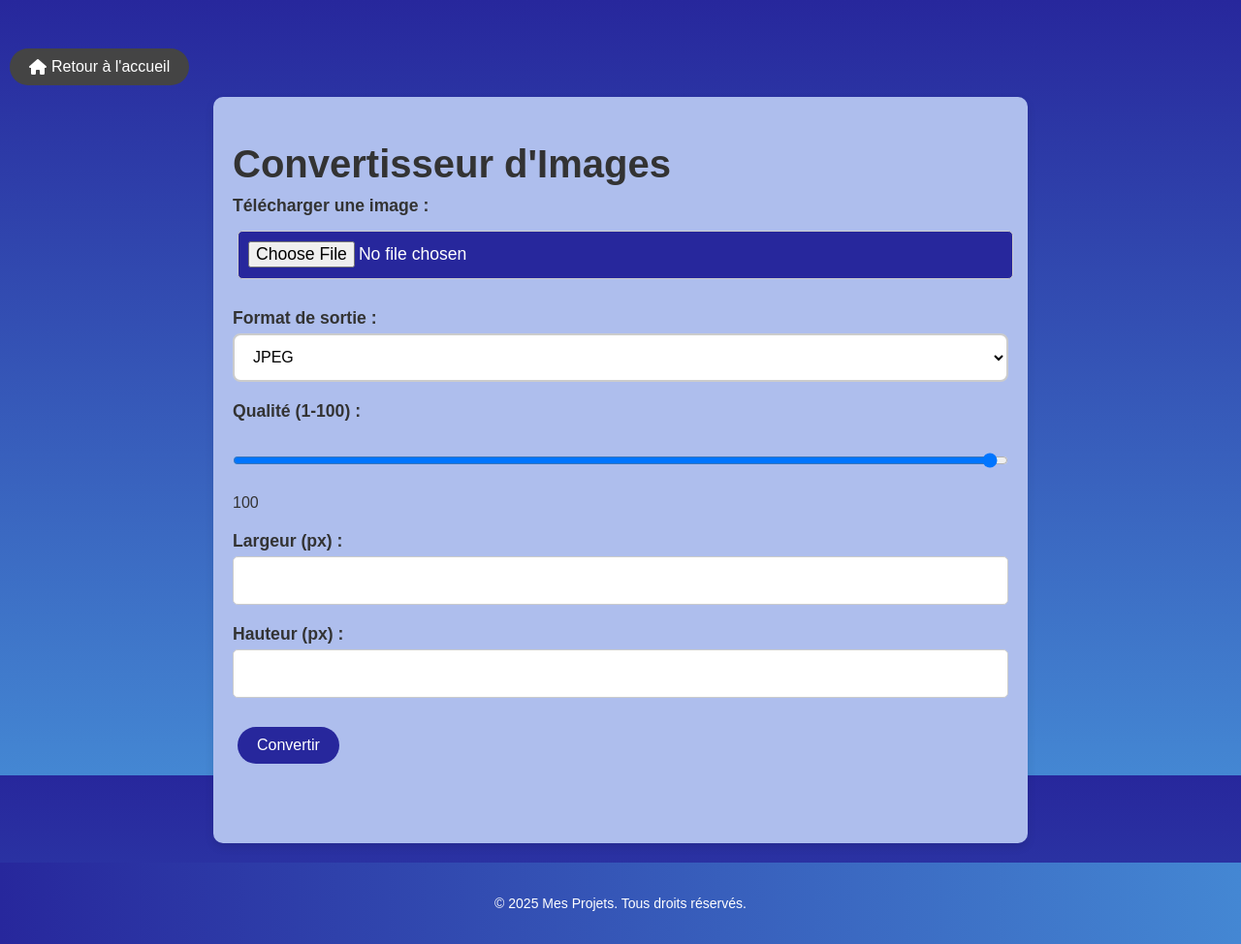
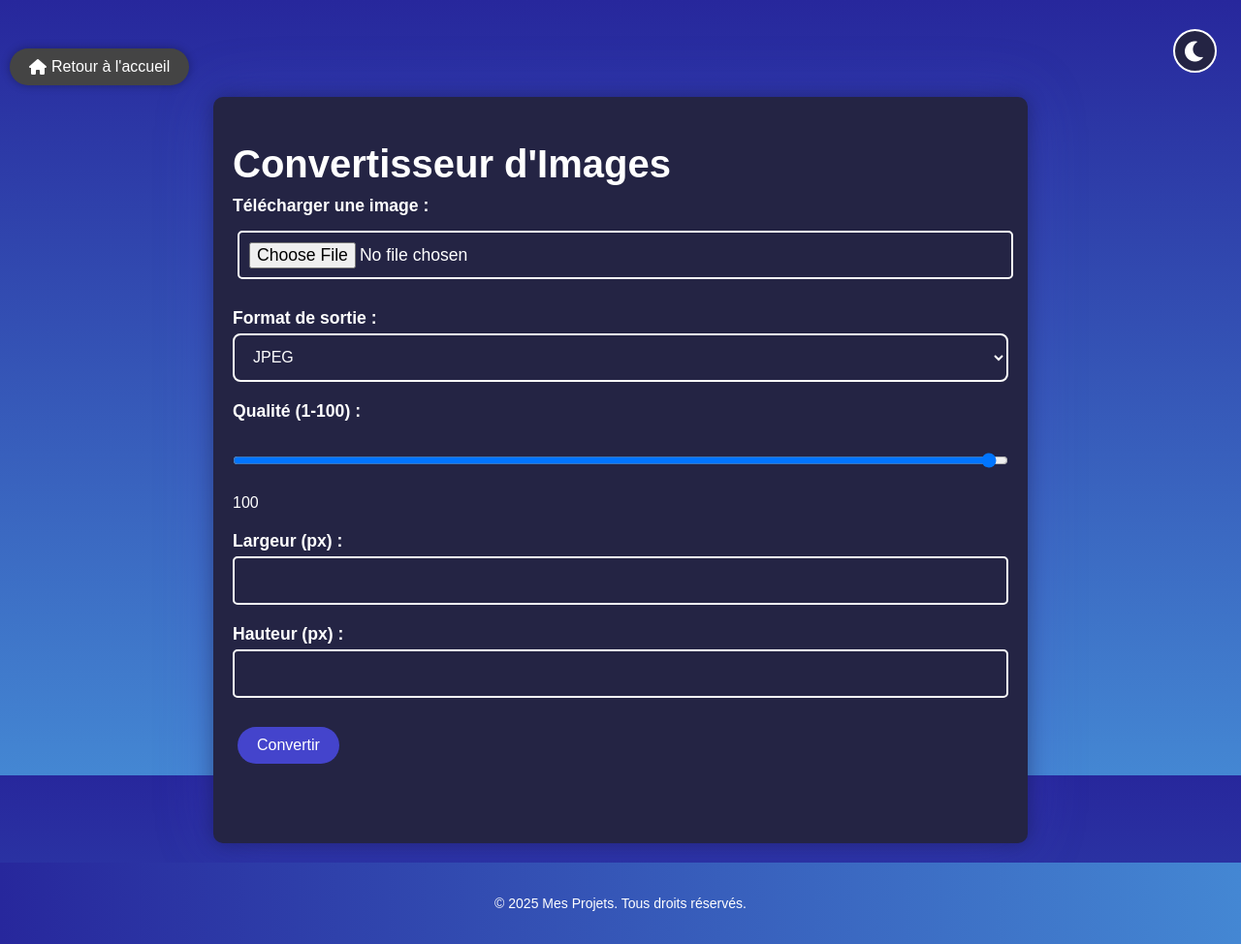
Before and after one commit to filsuin/My-website, a PHP site: page /image.html in a window 1280 px wide. Shown: the whole page at 97% size. Run offline with PHP 8.4, Linux system fonts and the light colour scheme.

Commit message:
1.15.5
Graphic redesign of the website, addition of a dark mode

```diff
--- a/assets/css/style.css
+++ b/assets/css/style.css
@@ -1,4 +1,34 @@
 /* Styles généraux */
+:root[data-theme="light"] {
+    --background-color: #f5f5f5;
+    --text-color: #27279c;
+    --container-bg: #ffffff;
+    --shadow-color: rgba(0, 0, 0, 0.1);
+    --button-bg: #27279c;
+    --button-color: #ffffff;
+    --button-hover: #1a1a7a;
+    --glow-color: rgba(39, 39, 156, 0.3);
+    --footer-bg: rgba(255, 255, 255, 0.9);
+    --footer-text: #27279c;
+    --home-button-bg: rgba(255, 255, 255, 0.9);
+    --home-button-color: #27279c;
+}
+
+:root[data-theme="dark"] {
+    --background-color: #1a1a2e;
+    --text-color: #ffffff;
+    --container-bg: #242444;
+    --shadow-color: rgba(0, 0, 0, 0.3);
+    --button-bg: #4444cc;
+    --button-color: #ffffff;
+    --button-hover: #5555dd;
+    --glow-color: rgba(68, 68, 204, 0.3);
+    --footer-bg: rgba(36, 36, 68, 0.9);
+    --footer-text: #ffffff;
+    --home-button-bg: rgba(36, 36, 68, 0.9);
+    --home-button-color: #ffffff;
+}
+
 body {
     font-family: 'Arial', sans-serif;
     margin: 0;
@@ -8,6 +38,9 @@ body {
     display: flex;
     flex-direction: column;
     min-height: 100vh;
+    background-color: var(--background-color);
+    color: var(--text-color);
+    transition: all 0.3s ease;
 }
 
 html {
@@ -120,6 +153,16 @@ nav ul li a:hover {
     display: flex;
     flex-direction: column;
     justify-content: center; /* Center content vertically */
+    background-color: var(--container-bg);
+    box-shadow: 0 0 20px var(--shadow-color),
+                0 0 60px var(--glow-color);
+    transition: all 0.3s ease;
+}
+
+.container:hover {
+    box-shadow: 0 0 25px var(--shadow-color),
+                0 0 80px var(--glow-color);
+    transform: translateY(-5px);
 }
 
 /* Header */
@@ -155,6 +198,18 @@ header p {
     border-radius: 25px;
     cursor: pointer;
     transition: background-color 0.3s ease;
+    background-color: var(--button-bg);
+    color: var(--button-color);
+}
+
+.button {
+    background-color: var(--button-bg);
+    color: var(--button-color);
+    border: none;
+    padding: 10px 20px;
+    border-radius: 25px;
+    cursor: pointer;
+    transition: all 0.3s ease;
 }
 
 .button i {
@@ -195,6 +252,25 @@ input[type="range"] {
     display: flex;
     align-items: center;
     z-index: 1000;
+}
+
+.home-button {
+    position: fixed;
+    top: 20px;
+    left: 20px;
+    background-color: var(--home-button-bg);
+    color: var(--home-button-color);
+    padding: 10px 20px;
+    border-radius: 25px;
+    text-decoration: none;
+    box-shadow: 0 0 10px var(--shadow-color);
+    transition: all 0.3s ease;
+    z-index: 1000;
+}
+
+.home-button:hover {
+    transform: translateY(-2px);
+    box-shadow: 0 0 15px var(--shadow-color);
 }
 
 .home-button i {
@@ -964,3 +1064,86 @@ input[type="text"] {
 .min-temp {
     color: #3498db;
 }
+
+/* Ajout du bouton de thème */
+.theme-toggle {
+    position: fixed;
+    top: 20px;
+    right: 20px;
+    background: transparent;
+    border: none;
+    color: var(--text-color);
+    font-size: 1.5em;
+    cursor: pointer;
+    z-index: 1000;
+    padding: 10px;
+    border-radius: 50%;
+    width: 45px;
+    height: 45px;
+    display: flex;
+    align-items: center;
+    justify-content: center;
+    transition: all 0.3s ease;
+    background-color: var(--container-bg);
+    color: var(--text-color);
+    border: 2px solid var(--text-color);
+    transition: all 0.3s ease;
+}
+
+.theme-toggle:hover {
+    background-color: var(--button-bg);
+    color: var(--button-color);
+    transform: translateY(-2px);
+}
+
+/* Ajoutez ces règles dans votre fichier CSS */
+
+/* Style général pour les labels de formulaire */
+.form-group label {
+    color: var(--text-color);
+    transition: color 0.3s ease;
+}
+
+/* Style pour les inputs et textareas */
+.form-group input,
+.form-group textarea {
+    background-color: var(--container-bg);
+    color: var(--text-color);
+    border: 2px solid var(--text-color);
+    transition: all 0.3s ease;
+}
+
+.form-group input:focus,
+.form-group textarea:focus {
+    border-color: var(--button-bg);
+    box-shadow: 0 0 5px var(--glow-color);
+}
+
+/* Style pour les selects (pages devises) */
+select {
+    background-color: var(--container-bg);
+    color: var(--text-color);
+    border: 2px solid var(--text-color);
+    transition: all 0.3s ease;
+}
+
+select:focus {
+    border-color: var(--button-bg);
+    box-shadow: 0 0 5px var(--glow-color);
+}
+
+/* Style pour les placeholders */
+::placeholder {
+    color: var(--text-color);
+    opacity: 0.7;
+}
+
+/* Style pour les labels de la page password */
+.password-options label {
+    color: var(--text-color);
+}
+
+/* Style pour tout texte dans les formulaires */
+input, textarea, select, label, option {
+    color: var(--text-color);
+}
--- /dev/null
+++ b/assets/js/theme.js
@@ -0,0 +1,24 @@
+document.addEventListener('DOMContentLoaded', () => {
+    const themeToggle = document.getElementById('themeToggle');
+    const icon = themeToggle.querySelector('i');
+
+    // Définir le thème sombre par défaut si aucun thème n'est stocké
+    if (!localStorage.getItem('theme')) {
+        localStorage.setItem('theme', 'dark');
+        document.documentElement.setAttribute('data-theme', 'dark');
+    } else {
+        // Appliquer le thème stocké
+        const currentTheme = localStorage.getItem('theme');
+        document.documentElement.setAttribute('data-theme', currentTheme);
+        icon.className = currentTheme === 'dark' ? 'fas fa-moon' : 'fas fa-sun';
+    }
+
+    themeToggle.addEventListener('click', () => {
+        const currentTheme = document.documentElement.getAttribute('data-theme');
+        const newTheme = currentTheme === 'dark' ? 'light' : 'dark';
+
+        document.documentElement.setAttribute('data-theme', newTheme);
+        localStorage.setItem('theme', newTheme);
+        icon.className = newTheme === 'dark' ? 'fas fa-moon' : 'fas fa-sun';
+    });
+});
--- a/contact.html
+++ b/contact.html
@@ -1,5 +1,5 @@
 <!DOCTYPE html>
-<html lang="fr">
+<html lang="fr" data-theme="dark">
 <head>
     <meta charset="UTF-8">
     <meta name="viewport" content="width=device-width, initial-scale=1.0">
@@ -9,6 +9,9 @@
     <link rel="stylesheet" href="https://cdnjs.cloudflare.com/ajax/libs/font-awesome/6.0.0/css/all.min.css">
 </head>
 <body>
+    <button id="themeToggle" class="theme-toggle">
+    <i class="fas fa-moon"></i>
+    </button>
     <a href="index.html" class="home-button"><i class="fas fa-home"></i> Retour à l'accueil</a>
     <div class="wrapper">
         <div class="container">
@@ -45,5 +48,6 @@
     <footer class="footer">
         <p>&copy; 2025 Mes Projets. Tous droits réservés.</p>
     </footer>
+    <script src="assets/js/theme.js"></script>
 </body>
 </html>
--- a/currency_converter.html
+++ b/currency_converter.html
@@ -1,5 +1,5 @@
 <!DOCTYPE html>
-<html lang="en">
+<html lang="fr" data-theme="dark">
 <head>
     <meta charset="UTF-8">
     <meta name="viewport" content="width=device-width, initial-scale=1.0">
@@ -9,6 +9,9 @@
     <link rel="stylesheet" href="https://cdnjs.cloudflare.com/ajax/libs/font-awesome/6.0.0-beta3/css/all.min.css">
 </head>
 <body>
+    <button id="themeToggle" class="theme-toggle">
+    <i class="fas fa-moon"></i>
+    </button>
     <div class="ticker-container">
         <!-- TradingView Widget BEGIN -->
         <div class="tradingview-widget-container">
@@ -100,5 +103,6 @@
         <p>&copy; 2025 Mes Projets. Tous droits réservés.</p>
     </footer>
     <script src="assets/js/currency.js"></script>
+    <script src="assets/js/theme.js"></script>
 </body>
 </html>
--- a/image.html
+++ b/image.html
@@ -1,5 +1,5 @@
 <!DOCTYPE html>
-<html lang="fr">
+<html lang="fr" data-theme="dark">
 <head>
     <meta charset="UTF-8">
     <meta name="viewport" content="width=device-width, initial-scale=1.0">
@@ -10,6 +10,9 @@
     <link rel="stylesheet" href="https://cdnjs.cloudflare.com/ajax/libs/font-awesome/6.0.0-beta3/css/all.min.css">
 </head>
 <body>
+    <button id="themeToggle" class="theme-toggle">
+    <i class="fas fa-moon"></i>
+    </button>
     <a href="index.html" class="home-button"><i class="fas fa-home"></i> Retour à l'accueil</a>
     <div class="container">
         <h1>Convertisseur d'Images</h1>
@@ -52,5 +55,6 @@
     <footer class="footer">
         <p>&copy; 2025 Mes Projets. Tous droits réservés.</p>
     </footer>
+    <script src="assets/js/theme.js"></script>
 </body>
 </html>
--- a/index.html
+++ b/index.html
@@ -1,5 +1,5 @@
 <!DOCTYPE html>
-<html lang="en">
+<html lang="fr" data-theme="dark">
 <head>
     <meta charset="UTF-8">
     <meta name="viewport" content="width=device-width, initial-scale=1.0">
@@ -12,6 +12,9 @@
     <link rel="stylesheet" href="https://cdnjs.cloudflare.com/ajax/libs/font-awesome/6.0.0/css/all.min.css">
 </head>
 <body>
+    <button id="themeToggle" class="theme-toggle">
+    <i class="fas fa-moon"></i>
+    </button>
     <header>
         <nav>
             <button class="menu-toggle" id="mobile-menu">
@@ -41,5 +44,6 @@
 
     <!-- Script JavaScript existant -->
     <script src="assets/js/script.js"></script>
+    <script src="assets/js/theme.js"></script>
 </body>
 </html>
--- a/meteo.html
+++ b/meteo.html
@@ -1,5 +1,5 @@
 <!DOCTYPE html>
-<html lang="fr">
+<html lang="fr" data-theme="dark">
 <head>
     <meta charset="UTF-8">
     <meta name="viewport" content="width=device-width, initial-scale=1.0">
@@ -9,6 +9,9 @@
     <link rel="stylesheet" href="https://cdnjs.cloudflare.com/ajax/libs/font-awesome/6.0.0-beta3/css/all.min.css">
 </head>
 <body>
+    <button id="themeToggle" class="theme-toggle">
+    <i class="fas fa-moon"></i>
+    </button>
     <a href="index.html" class="home-button"><i class="fas fa-home"></i> Retour à l'accueil</a>
     <div class="wrapper">
         <div class="container">
@@ -53,5 +56,6 @@
     </footer>
     <script src="assets/js/config.js"></script>
     <script src="assets/js/meteo.js"></script>
+    <script src="assets/js/theme.js"></script>
 </body>
 </html>
--- a/qr_code.html
+++ b/qr_code.html
@@ -1,5 +1,5 @@
 <!DOCTYPE html>
-<html lang="en">
+<html lang="fr" data-theme="dark">
 <head>
     <meta charset="UTF-8">
     <meta name="viewport" content="width=device-width, initial-scale=1.0">
@@ -10,6 +10,9 @@
     <link rel="stylesheet" href="https://cdnjs.cloudflare.com/ajax/libs/font-awesome/6.0.0-beta3/css/all.min.css">
 </head>
 <body>
+    <button id="themeToggle" class="theme-toggle">
+    <i class="fas fa-moon"></i>
+    </button>
     <a href="index.html" class="home-button"><i class="fas fa-home"></i> Retour à l'accueil</a>
     <div class="wrapper">
         <div class="container">
@@ -24,5 +27,6 @@
         <p>&copy; 2025 Mes Projets. Tous droits réservés.</p>
     </footer>
     <script src="assets/js/qr_code.js"></script>
+    <script src="assets/js/theme.js"></script>
 </body>
 </html>
--- a/youtube.html
+++ b/youtube.html
@@ -1,5 +1,5 @@
 <!DOCTYPE html>
-<html lang="fr">
+<html lang="fr" data-theme="dark">
 <head>
     <meta charset="UTF-8">
     <meta name="viewport" content="width=device-width, initial-scale=1.0">
@@ -8,6 +8,9 @@
     <script src="assets/js/youtube.js" defer></script>
 </head>
 <body>
+    <button id="themeToggle" class="theme-toggle">
+    <i class="fas fa-moon"></i>
+    </button>
     <div class="container">
         <h1>Téléchargeur de Vidéos YouTube</h1>
         <form id="downloadForm">
@@ -39,5 +42,6 @@
       <footer class="footer">
         <p>&copy; 2025 Mes Projets. Tous droits réservés.</p>
     </footer>
+    <script src="assets/js/theme.js"></script>
 </body>
 </html>
```
Also changed, not shown: other parts of assets/css/style.css (+27 -1 lines), password.html (+6 -1 lines).
